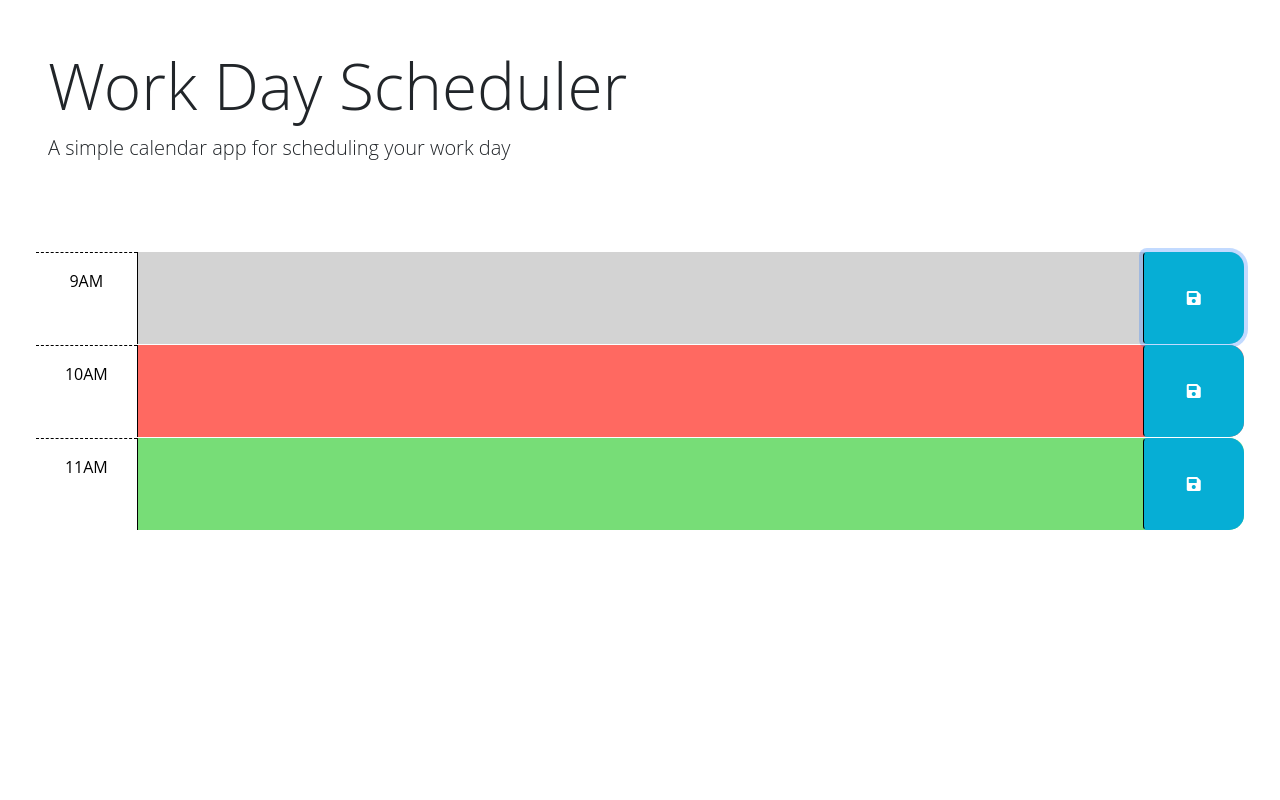
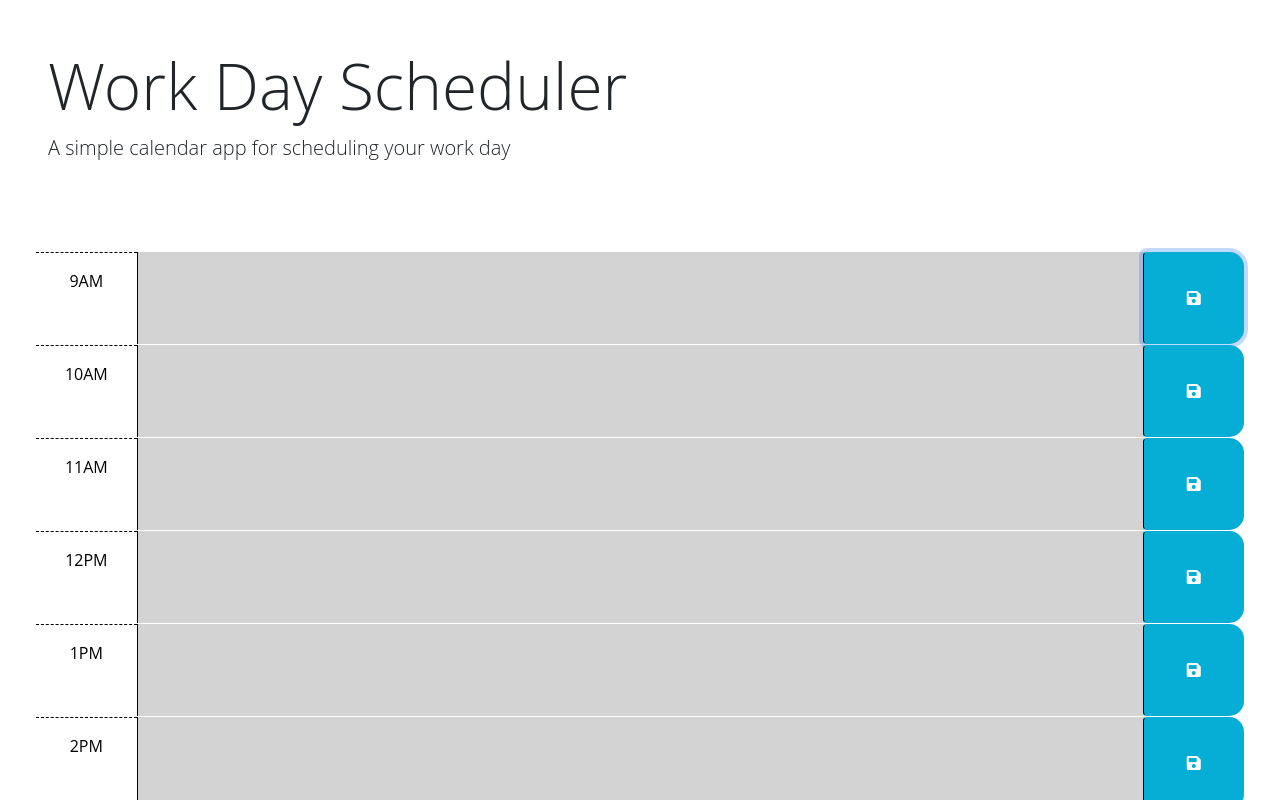
Before and after one commit to ErgonomicQ/DayJs_Refactor, a plain HTML site: page index.html in a window 1280 px wide. Both pictures are taken after a click on the button 1193 px from the left and 297 px from the top of the page. Shown: the top 800 px of the page. Drawn offline with nearby package versions, Linux system fonts and the light colour scheme; files that its build step writes are made by us from their sources.

Commit message:
JS main functions(dynamic boxes) completed. still need to figure out why localStorage failed to save

```diff
--- a/Assets/script.js
+++ b/Assets/script.js
@@ -1,23 +1,53 @@
-// Wrap all code that interacts with the DOM in a call to jQuery to ensure that
-// the code isn't run until the browser has finished rendering all the elements
-// in the html.
 $(function () {
-  // TODO: Add a listener for click events on the save button. This code should
-  // use the id in the containing time-block as a key to save the user input in
-  // local storage. HINT: What does `this` reference in the click listener
-  // function? How can DOM traversal be used to get the "hour-x" id of the
-  // time-block containing the button that was clicked? How might the id be
-  // useful when saving the description in local storage?
-  //
-  // TODO: Add code to apply the past, present, or future class to each time
-  // block by comparing the id to the current hour. HINTS: How can the id
-  // attribute of each time-block be used to conditionally add or remove the
-  // past, present, and future classes? How can Day.js be used to get the
-  // current hour in 24-hour time?
-  //
-  // TODO: Add code to get any user input that was saved in localStorage and set
-  // the values of the corresponding textarea elements. HINT: How can the id
-  // attribute of each time-block be used to do this?
-  //
-  // TODO: Add code to display the current date in the header of the page.
+  var currentHour = dayjs().hour();
+
+  // Generate time blocks for standard business hours
+  for (var hour = 9; hour <= 17; hour++) {
+    var $timeBlock = $("<div>").addClass("row time-block");
+
+    // Set past, present, or future class based on the current hour
+    if (hour < currentHour) {
+      $timeBlock.addClass("past");
+    } else if (hour === currentHour) {
+      $timeBlock.addClass("present");
+    } else {
+      $timeBlock.addClass("future");
+    }
+
+    // Create hour element
+    var $hour = $("<div>")
+      .addClass("col-2 col-md-1 hour text-center py-3")
+      .text(dayjs().hour(hour).format("hA"));
+
+    // Create textarea element
+    var $textarea = $("<textarea>")
+      .addClass("col-8 col-md-10 description")
+      .attr("rows", 3);
+
+    // Set textarea value based on saved data from localStorage
+    var savedData = localStorage.getItem("hour-" + hour);
+    if (savedData) {
+      $textarea.val(savedData);
+    }
+
+    // Create save button
+    var $saveButton = $("<button>")
+      .addClass("btn saveBtn col-2 col-md-1")
+      .attr("aria-label", "save")
+      .html('<i class="fas fa-save" aria-hidden="true"></i>');
+
+    // Add click event listener to save button
+    $saveButton.on("click", function () {
+      var $parent = $(this).parent();
+      var textareaValue = $parent.find("textarea").val();
+      var hourId = $parent.attr("id");
+      localStorage.setItem(hourId, textareaValue);
+    });
+
+    // Append elements to the time block
+    $timeBlock.append($hour, $textarea, $saveButton);
+
+    // Append time block to the container
+    $(".container-fluid").append($timeBlock);
+  }
 });
--- a/index.html
+++ b/index.html
@@ -20,7 +20,7 @@
       href="https://fonts.googleapis.com/css2?family=Fira+Sans:wght@400;700&display=swap"
       rel="stylesheet"
     />
-    <link rel="stylesheet" href="style.css" />
+    <link rel="stylesheet" href="Assets/style.css" />
     <title>Work Day Scheduler</title>
   </head>
 
@@ -31,42 +31,7 @@
       <p id="currentDay" class="lead"></p>
     </header>
     <div class="container-fluid px-5">
-      <!-- Use class for "past", "present", and "future" to apply styles to the
-        time-block divs accordingly. The javascript will need to do this by
-        adding/removing these classes on each div by comparing the hour in the
-        id to the current hour. The html provided below is meant to be an example
-        demonstrating how the css provided can be leveraged to create the
-        desired layout and colors. The html below should be removed or updated
-        in the finished product. Remember to delete this comment once the
-        code is implemented.
-        -->
 
-      <!-- Example of a past time block. The "past" class adds a gray background color. -->
-      <div id="hour-9" class="row time-block past">
-        <div class="col-2 col-md-1 hour text-center py-3">9AM</div>
-        <textarea class="col-8 col-md-10 description" rows="3"> </textarea>
-        <button class="btn saveBtn col-2 col-md-1" aria-label="save">
-          <i class="fas fa-save" aria-hidden="true"></i>
-        </button>
-      </div>
-
-      <!-- Example of a present time block. The "present" class adds a red background color. -->
-      <div id="hour-10" class="row time-block present">
-        <div class="col-2 col-md-1 hour text-center py-3">10AM</div>
-        <textarea class="col-8 col-md-10 description" rows="3"> </textarea>
-        <button class="btn saveBtn col-2 col-md-1" aria-label="save">
-          <i class="fas fa-save" aria-hidden="true"></i>
-        </button>
-      </div>
-
-      <!-- Example of a future time block. The "future" class adds a green background color. -->
-      <div id="hour-11" class="row time-block future">
-        <div class="col-2 col-md-1 hour text-center py-3">11AM</div>
-        <textarea class="col-8 col-md-10 description" rows="3"> </textarea>
-        <button class="btn saveBtn col-2 col-md-1" aria-label="save">
-          <i class="fas fa-save" aria-hidden="true"></i>
-        </button>
-      </div>
     </div>
 
     <script src="https://cdnjs.cloudflare.com/ajax/libs/jquery/3.2.1/jquery.min.js"></script>
@@ -74,6 +39,6 @@
     integrity="sha256-iu/zLUB+QgISXBLCW/mcDi/rnf4m4uEDO0wauy76x7U="
     crossorigin="anonymous"></script>
 
-    <script src="script.js"></script>
+    <script src="Assets/script.js"></script>
   </body>
 </html>
```
